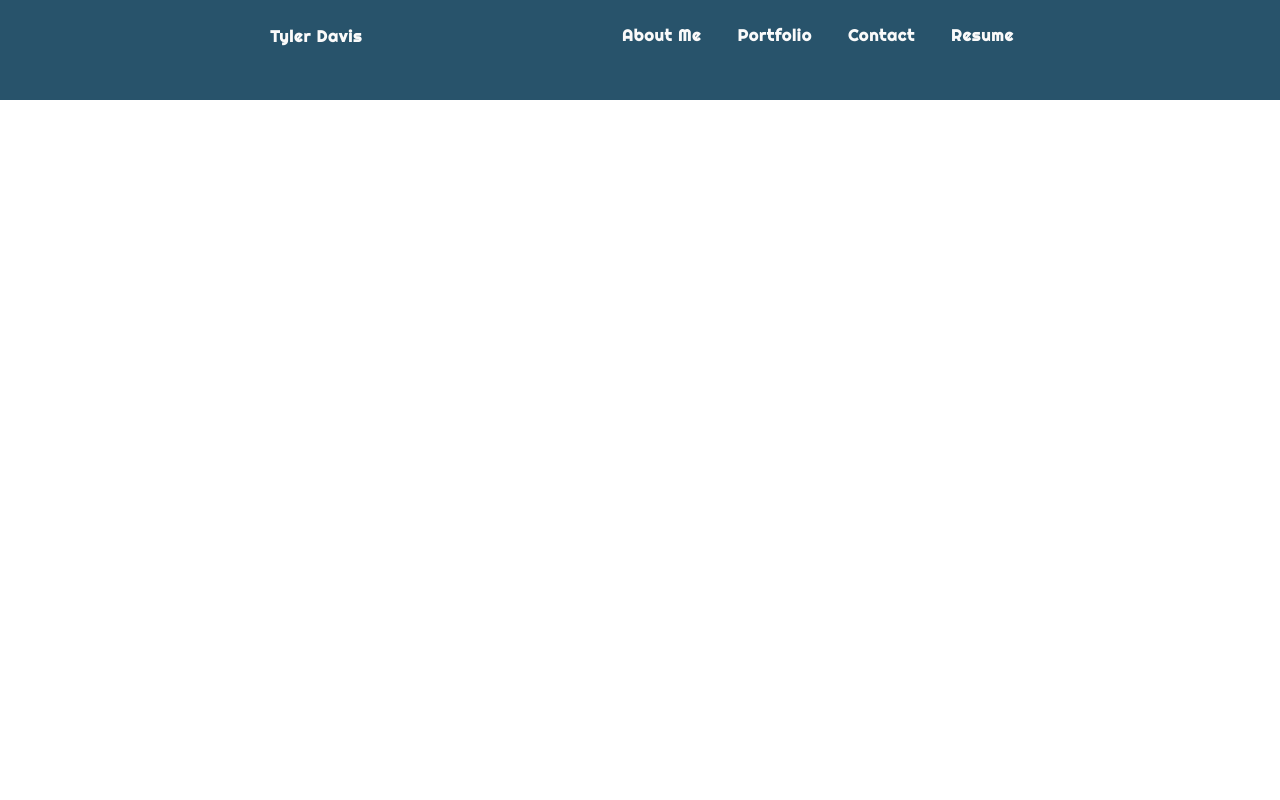
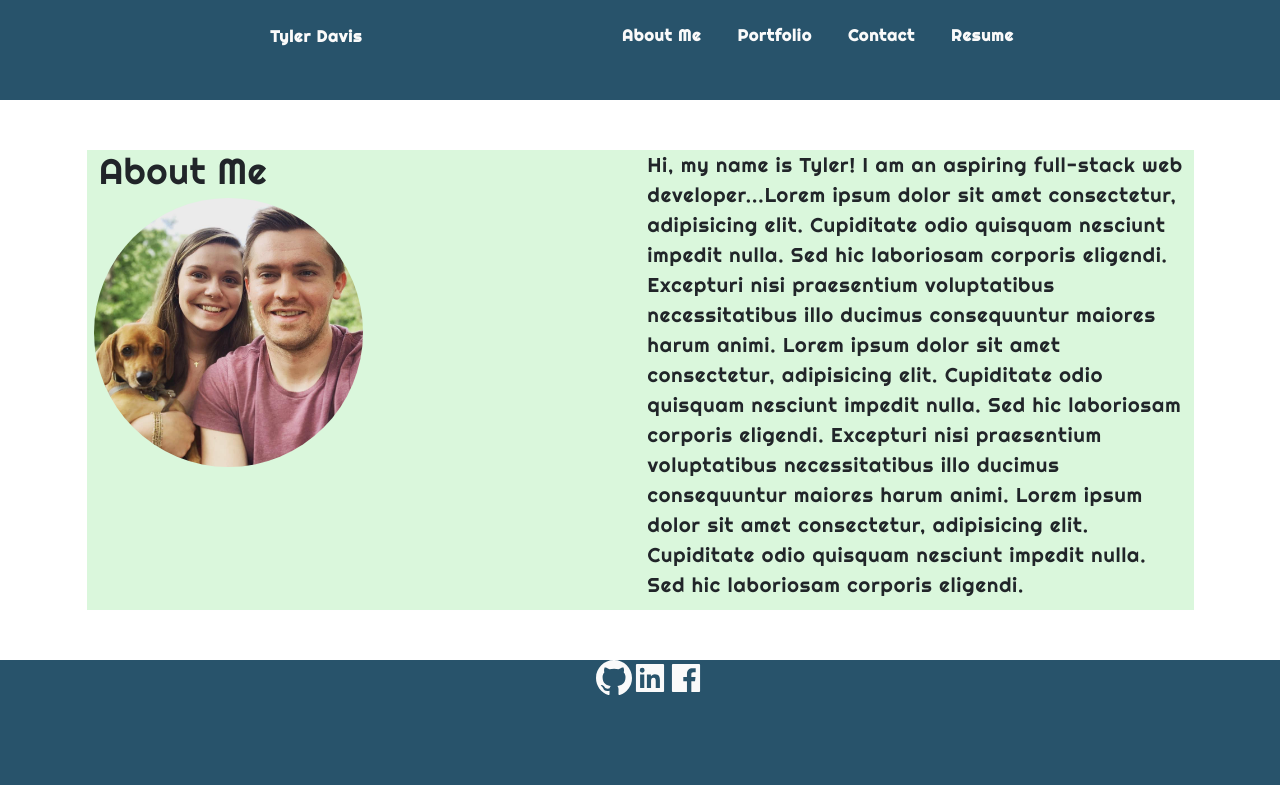
Before and after one commit to davistr/portfolio-react, a React (Create React App) app: page /resume in a window 1280 px wide. Built offline with nearby package versions, Linux system fonts and the light colour scheme.

Commit message:
added footer

```diff
--- a/package.json
+++ b/package.json
@@ -9,6 +9,7 @@
     "bootstrap": "^5.1.3",
     "react": "^18.0.0",
     "react-dom": "^18.0.0",
+    "react-icons": "^4.3.1",
     "react-scripts": "5.0.1",
     "web-vitals": "^2.1.4"
   },
--- a/src/App.js
+++ b/src/App.js
@@ -1,13 +1,19 @@
 import React from "react";
 import "./App.css";
 import Header from "./components/Header";
-import Navigation from "./components/Navigation";
+import About from "./components/About";
+import Footer from "./components/Footer";
 
 function App() {
   return (
-    <Header>
-      <Navigation></Navigation>
-    </Header>
+    <div>
+      <Header></Header>
+
+      <main>
+        <About></About>
+      </main>
+      <Footer></Footer>
+    </div>
   );
 }
 
--- /dev/null
+++ b/src/components/About/index.js
@@ -0,0 +1,30 @@
+import React from "react";
+import aboutMeImage from "../../assets/images/about_me.jpg";
+
+function About() {
+  return (
+    <div className="row">
+      <div className="col about-div-left">
+        <h1 id="about">About Me</h1>
+        <img src={aboutMeImage} className="rounded-circle" alt="cover" />
+      </div>
+      <div className="col about-div-right">
+        <p>
+          Hi, my name is Tyler! I am an aspiring full-stack web
+          developer...Lorem ipsum dolor sit amet consectetur, adipisicing elit.
+          Cupiditate odio quisquam nesciunt impedit nulla. Sed hic laboriosam
+          corporis eligendi. Excepturi nisi praesentium voluptatibus
+          necessitatibus illo ducimus consequuntur maiores harum animi. Lorem
+          ipsum dolor sit amet consectetur, adipisicing elit. Cupiditate odio
+          quisquam nesciunt impedit nulla. Sed hic laboriosam corporis eligendi.
+          Excepturi nisi praesentium voluptatibus necessitatibus illo ducimus
+          consequuntur maiores harum animi. Lorem ipsum dolor sit amet
+          consectetur, adipisicing elit. Cupiditate odio quisquam nesciunt
+          impedit nulla. Sed hic laboriosam corporis eligendi.
+        </p>
+      </div>
+    </div>
+  );
+}
+
+export default About;
--- a/src/components/Footer/index.js
+++ b/src/components/Footer/index.js
@@ -0,0 +1,25 @@
+import React from "react";
+import { BsGithub } from "react-icons/bs";
+import { AiFillLinkedin, AiFillFacebook } from "react-icons/ai";
+
+function Footer() {
+  return (
+    <footer>
+      <div>
+        <ul className="icons">
+          <li>
+            <BsGithub size={"36px"} />
+          </li>
+          <li>
+            <AiFillLinkedin size={"36px"} />
+          </li>
+          <li>
+            <AiFillFacebook size={"36px"} />
+          </li>
+        </ul>
+      </div>
+    </footer>
+  );
+}
+
+export default Footer;
--- a/src/index.css
+++ b/src/index.css
@@ -17,16 +17,25 @@ main {
 
 * {
   box-sizing: border-box;
+  font-family: "Righteous", cursive;
 }
 
-/* .font-link {
-  font-family: "Righteous", cursive;
-} */
+.about-div-left {
+  background: #daf7dc;
+}
+
+.about-div-right {
+  background: #daf7dc;
+}
 
 html,
 body {
   min-height: 100%;
   align-self: center;
+}
+
+#about {
+  font-size: 36px;
 }
 
 #name {
@@ -43,7 +52,6 @@ body {
   letter-spacing: 0.1em;
   background: var(--dark);
   color: var(--light);
-  font-family: "Righteous", cursive;
 }
 
 h1,
@@ -53,7 +61,7 @@ h4,
 h5,
 h6 {
   font-weight: 500;
-  margin: 5px 0;
+  margin: 5px 5px;
   line-height: 1.25;
 }
 
@@ -82,7 +90,7 @@ h6 {
 }
 
 p {
-  font-size: 1.1rem;
+  font-size: 20px;
   margin-top: 0;
 }
 
@@ -101,11 +109,16 @@ a:hover {
 header {
   background: var(--primary);
   height: 100px;
-  font-family: "Righteous", cursive;
 }
 
 header a {
   color: var(--light);
+}
+
+footer {
+  background: var(--primary);
+  height: 125px;
+  text-align: center;
 }
 
 button {
@@ -130,7 +143,18 @@ button[disabled] {
 }
 
 img {
-  max-width: 100%;
+  max-width: 50%;
+}
+
+.icons {
+  list-style-type: none;
+  display: inline;
+  gap: 12px;
+}
+
+.icons li {
+  display: inline;
+  color: var(--light);
 }
 
 span[role="img"] {
```
Also changed, not shown: src/assets/images/about_me.jpg (added), 1 other file (tests, documents, lock files or other folders).
